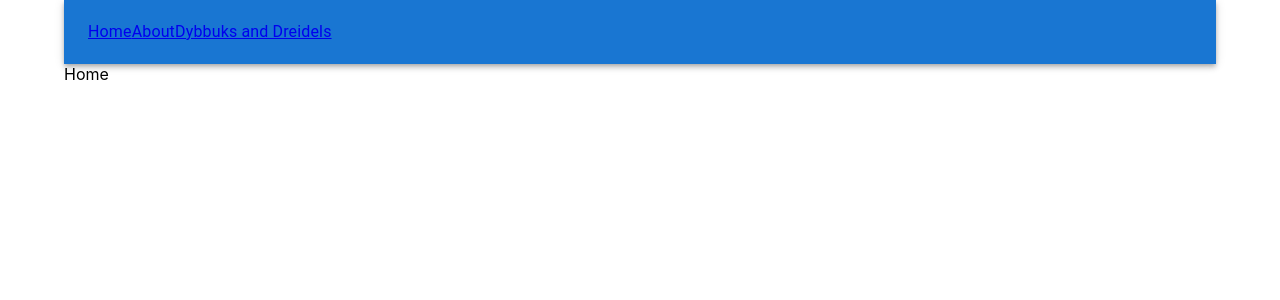
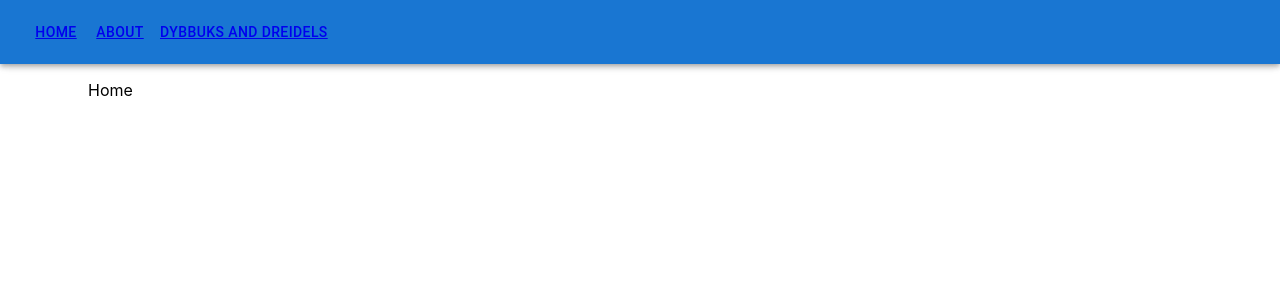
Before and after one commit to magurevitch/flourishorfate, a React (Create React App) app: page / in a window 1280 px wide. Shown: the top 300 px of the page. Built offline with nearby package versions, Linux system fonts and the light colour scheme.

Commit message:
formatting nicer

```diff
--- a/src/App.tsx
+++ b/src/App.tsx
@@ -1,6 +1,6 @@
 import React from 'react';
 import './App.css';
-import { HashRouter, Route, Routes } from 'react-router-dom';
+import { HashRouter, redirect, Route, Routes } from 'react-router-dom';
 import { Home } from './pages/Home';
 import { About } from './pages/About';
 import { DybbuksAndDreidels } from './pages/DybbuksAndDreidels';
@@ -13,12 +13,14 @@ function App() {
     <Container>
       <HashRouter>
         <Navbar />
+        <Container style={{marginTop: "80px",}}>
           <Routes>
             <Route path="/" element={<Home />} />
             <Route path="/about" element={<About />} />
             <Route path="/dybbuks-and-dreidels" element={<DybbuksAndDreidels />} />
             <Route path="/dybbuks-and-dreidels/dreidel-spinner" element={<DreidelSpinner />} />
           </Routes>
+        </Container>
       </HashRouter>
     </Container>
   );
--- /dev/null
+++ b/src/components/FAQ.tsx
@@ -0,0 +1,36 @@
+import React from 'react';
+import { Box, Container } from '@mui/material';
+import Accordion from '@mui/material/Accordion';
+import AccordionSummary from '@mui/material/AccordionSummary';
+import AccordionDetails from '@mui/material/AccordionDetails';
+
+
+export const FAQ = () => {
+    return <Container style={{padding: 0}}>
+        <Box>Frequently Asked Questions</Box>
+        <Accordion>
+            <AccordionSummary>Is this game like Dungeons and Dragons?</AccordionSummary>
+            <AccordionDetails>Details</AccordionDetails>
+        </Accordion>
+        <Accordion>
+            <AccordionSummary>What do I do if I don't have Dreidels, or spinning a dreidel is difficult for me?</AccordionSummary>
+            <AccordionDetails>Details</AccordionDetails>
+        </Accordion>
+        <Accordion>
+            <AccordionSummary>Is this game Shabbat-friendly?</AccordionSummary>
+            <AccordionDetails>Details</AccordionDetails>
+        </Accordion>
+        <Accordion>
+            <AccordionSummary>Can I play if I'm not Jewish?</AccordionSummary>
+            <AccordionDetails>Details</AccordionDetails>
+        </Accordion>
+        <Accordion>
+            <AccordionSummary>Is there a particular story or setting to this game?</AccordionSummary>
+            <AccordionDetails>Details</AccordionDetails>
+        </Accordion>
+        <Accordion>
+            <AccordionSummary>What do I need to play?</AccordionSummary>
+            <AccordionDetails>Details</AccordionDetails>
+        </Accordion>
+    </Container>
+}
--- a/src/components/Navbar.tsx
+++ b/src/components/Navbar.tsx
@@ -1,15 +1,15 @@
 import React from 'react';
 import AppBar from '@mui/material/AppBar';
 import Toolbar from '@mui/material/Toolbar';
-import { Typography } from '@mui/material';
+import { Button } from '@mui/material';
 import { Link } from 'react-router-dom';
 
 export const Navbar = () => {
-    return <AppBar position='sticky'>
+    return <AppBar position='fixed'>
         <Toolbar>
-            <Link to="/"><Typography>Home</Typography></Link>
-            <Link to="/about"><Typography>About</Typography></Link>
-            <Link to="/dybbuks-and-dreidels"><Typography>Dybbuks and Dreidels</Typography></Link>
+            <Button><Link to="/">Home</Link></Button>
+            <Button><Link to="/about">About</Link></Button>
+            <Button><Link to="/dybbuks-and-dreidels">Dybbuks and Dreidels</Link></Button>
         </Toolbar>
     </AppBar>;
 }
--- a/src/pages/DreidelSpinner.tsx
+++ b/src/pages/DreidelSpinner.tsx
@@ -1,12 +1,12 @@
 import React from 'react';
-import { Container } from '@mui/material';
+import { Button, Container } from '@mui/material';
 import { Link } from 'react-router-dom';
 import { ActionDreidels } from '../components/ActionDreidels';
 import { NewChapterDreidels } from '../components/NewChapterDreidels';
 
 export const DreidelSpinner = () => {
     return <Container>
-        <Link to="/dybbuks-and-dreidels">Back to Main</Link>
+        <Button><Link to="/dybbuks-and-dreidels">Back to Main</Link></Button>
         <ActionDreidels />
         <NewChapterDreidels />
     </Container>;
--- a/src/pages/DybbuksAndDreidels.tsx
+++ b/src/pages/DybbuksAndDreidels.tsx
@@ -1,12 +1,12 @@
-import { Box, Container } from '@mui/material';
 import React from 'react';
 import { Link } from 'react-router-dom';
+import { Button, Container, Typography } from '@mui/material';
+import { FAQ } from '../components/FAQ';
 
 export const DybbuksAndDreidels = () => {
     return <Container>
-        Dybbuks and Dreidels
-        <Box>FAQ</Box>
-        <Box>Introduction for people coming from D&D 5e</Box>
-        <Link to="/dybbuks-and-dreidels/dreidel-spinner">Dreidel Spinner</Link>
+        <Typography>Dybbuks and Dreidels</Typography>
+        <Button><Link to="/dybbuks-and-dreidels/dreidel-spinner">Online Dreidel Spinner</Link></Button>
+        <FAQ />
     </Container>;
 }
```
Lines whose indentation alone changed are shown as unchanged.
